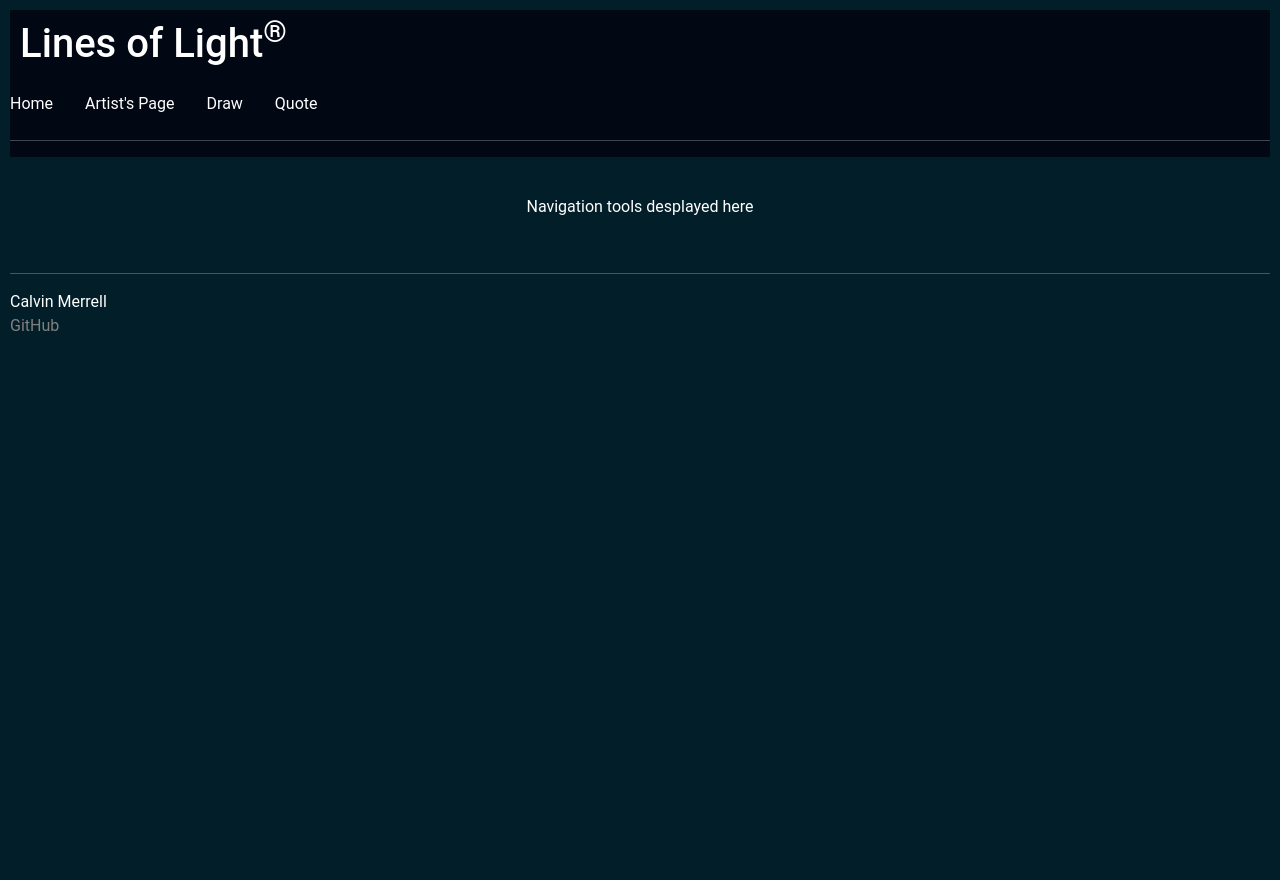
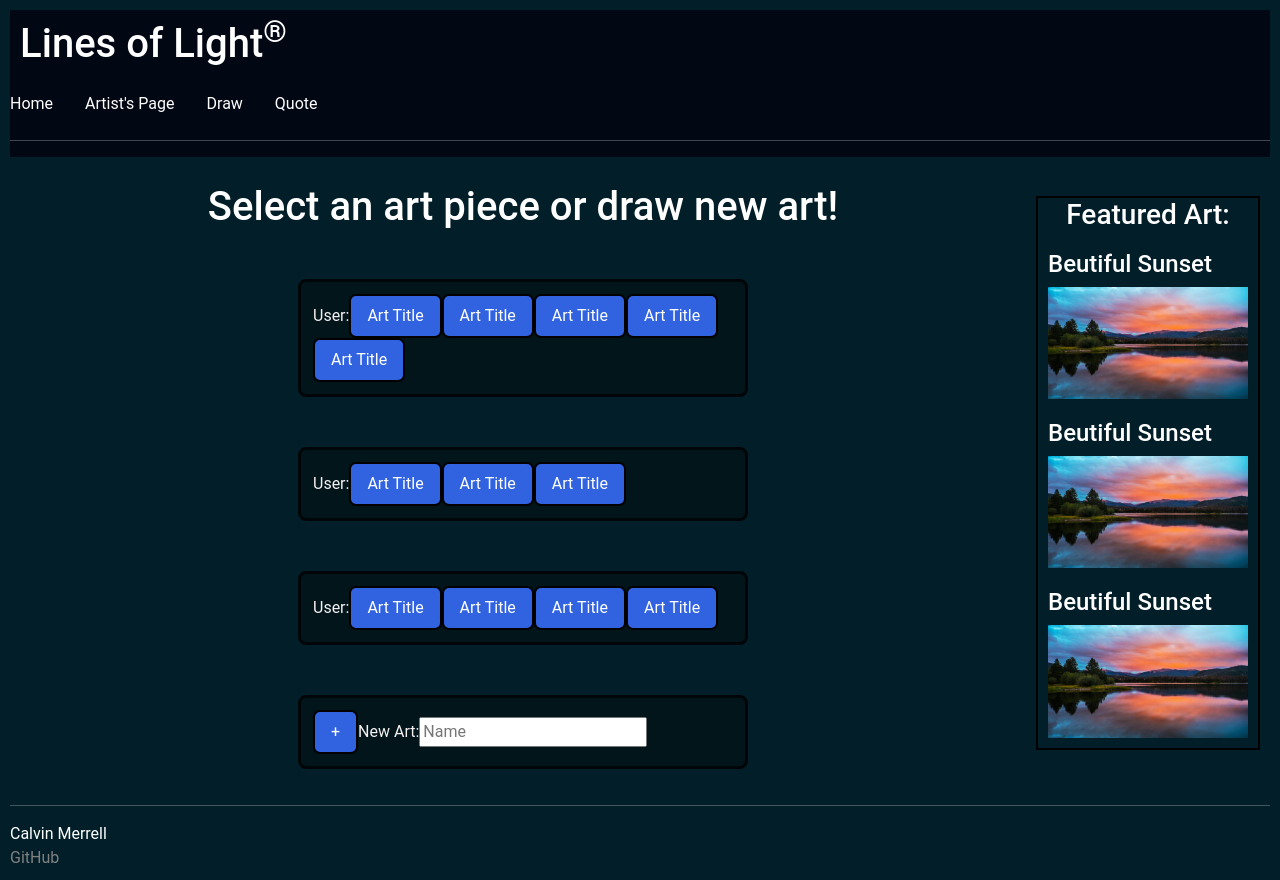
Before and after one commit to Nivlac17/startup, a React (Vite) app: page /navigation in a window 1280 px wide. Before the commit the page ends 800 px from the top, so only its background shows below. Built offline with nearby package versions, Linux system fonts and the light colour scheme.

Commit message:
finished react pt 1

```diff
--- a/src/draw/draw.css
+++ b/src/draw/draw.css
@@ -5,6 +5,7 @@ main.layout {
   align-items: center;
   gap: 0px;
   flex-wrap: wrap;
+  margin-bottom: 25px;
 }
 
 .g {
@@ -58,7 +59,8 @@ main.layout {
 
 
 .chat-box {
-  flex-direction: column-reverse;
+  display: flex;
+  flex-direction: column;
   border: 2px solid rgb(0, 5, 7);
   padding: 12px;
   margin-bottom: 10px;
@@ -74,27 +76,5 @@ main.layout {
 
 .chats {
   overflow-y: auto;
-
-}
-
-.sender {
   flex-direction: column-reverse;
 }
-
-
-
-
-@media (orientation: portrait) {
-  main {
-    flex-direction: column;
-  }
-}
-
-@media (max-height: 700px) {
-  header {
-    display: none;
-  }
-  footer {
-    display: none;
-  }
-}
--- a/src/draw/draw.jsx
+++ b/src/draw/draw.jsx
@@ -45,11 +45,6 @@ export function Draw() {
         <div className="chats">
           <div><p>Hello</p></div>
           <div><p>Hello</p></div>
-          <div><p>Hello</p></div>
-          <div><p>Hello</p></div>
-          <div><p>Hello</p></div>
-          <div><p>Hello</p></div>
-          <div><p>Hello</p></div>
           <div><p>These are messages!</p></div>
           <div><p>Try and read these messages!</p></div>
           <div><p>this is hello from A-a-ron!</p></div>
--- a/src/navigation/navigation.css
+++ b/src/navigation/navigation.css
@@ -1,103 +1,32 @@
-body {
+main {
+  display: flex;
+  flex-direction: row;
+}
+
+.art-selection {
   display: flex;
   flex-direction: column;
-  min-width: 375px;
-  background-color: rgb(2, 31, 41);
-  color: white;
-  font-family: Roboto, sans-serif;
+  align-items: center;
 }
 
-a {
-  color: grey;
-  text-decoration: none;
-}
+.featured-art {
 
-div {
-  margin: 10px;
-}
-
-header {
-  flex: 0 10px;
-  background-color: rgb(2, 7, 20);
-}
-
-menu {
-  flex: 1;
   display: flex;
-  gap: 2em;
-  list-style: none;
-  text-decoration: none;
+  flex-direction: column;
+  align-items: center;
+  margin-left: auto;
+  border: 2px solid #000;
 }
 
 
-
-main {
-  flex: 1 calc(100vh - 700px);
-  display: flex;
-  flex-direction: row;
-  align-items: center;
-  justify-content: space-around;
+.selection-style {
+  align-self: center;
+  border: 3px solid rgb(0, 5, 7);
+  padding: 12px;
+  margin-bottom: 10px;
+  width: 450px;
+  border-radius: 8px;
+  background-color: rgb(1, 21, 27);
+  color: rgb(246, 240, 240);
+  margin-top: 40px;
 }
-
-.art-selection {
-  flex: 0 1 80000px;
-}
-
-.featured-art {
-  flex: 0 0 250px;
-  margin-left: auto;
-}
-
-footer {
-  flex: 0 30px;
-}
-
-
-form {
-  display: flex;
-  flex-direction: column;
-  align-items : center;
-}
-
-form input {
-  padding: 0.5em;
-  font-size: 1em;
-  border-radius: 20px;
-  width: 200px;
-  max-width: 80%;
-  justify-content: center;
-}
-
-
-
-button {
-  background-color: rgb(49, 99, 224);
-  color: white;
-  border: 2px solid black;
-  border-radius: 7px;
-  padding: 0.5em 1em;
-  font-size: 1em;
-  font: 300;
-  transition: background-color 0.3s ease;
-}
-
-button:hover {
-  background-color: rgb(90, 90, 115);
-}
-
-
-
-@media (orientation: portrait) {
-  main {
-    flex-direction: column;
-  }
-}
-
-@media (max-height: 700px) {
-  header {
-    display: none;
-  }
-  footer {
-    display: none;
-  }
-}
--- a/src/navigation/navigation.jsx
+++ b/src/navigation/navigation.jsx
@@ -1,11 +1,60 @@
 import React from "react";
+import "./navigation.css";
+
 
 export function Navigation() {
 return (
-     <main className="container-fluid">
-      <div>
-        Navigation tools desplayed here
-      </div>
+     <main>
+            <div className="art-selection">
+
+              <h1>Select an art piece or draw new art!</h1>
+              <div className="selection-style">
+                    User:
+                    <button type="submit">Art Title</button>
+                    <button type="submit">Art Title</button>
+                    <button type="submit">Art Title</button>
+                    <button type="submit">Art Title</button>
+                    <button type="submit">Art Title</button>
+              </div>
+
+              <div className="selection-style">
+                    User:
+                    <button type="submit">Art Title</button>
+                    <button type="submit">Art Title</button>
+                    <button type="submit">Art Title</button>
+              </div>
+
+              <div className="selection-style">
+                    User:
+                    <button type="submit">Art Title</button>
+                    <button type="submit">Art Title</button>
+                    <button type="submit">Art Title</button>
+                    <button type="submit">Art Title</button>
+              </div>
+
+              <div className="selection-style">
+                <button type="submit">+</button>
+                New Art:
+                <input type="text" placeholder="Name" />
+              </div>
+            </div>
+
+
+          <div className="featured-art">
+                <h3>Featured Art: </h3>
+                <div>
+                <h4>Beutiful Sunset</h4>
+                <img src="sunset.jpeg" alt="Sunset" width="200"/>
+                </div>
+                <div>
+                <h4>Beutiful Sunset</h4>
+                <img src="sunset.jpeg" alt="Sunset" width="200"/>
+                </div>
+                <div>
+                <h4>Beutiful Sunset</h4>
+                <img src="sunset.jpeg" alt="Sunset" width="200"/>
+                </div>
+        </div>
     </main>
 );
 }
```
